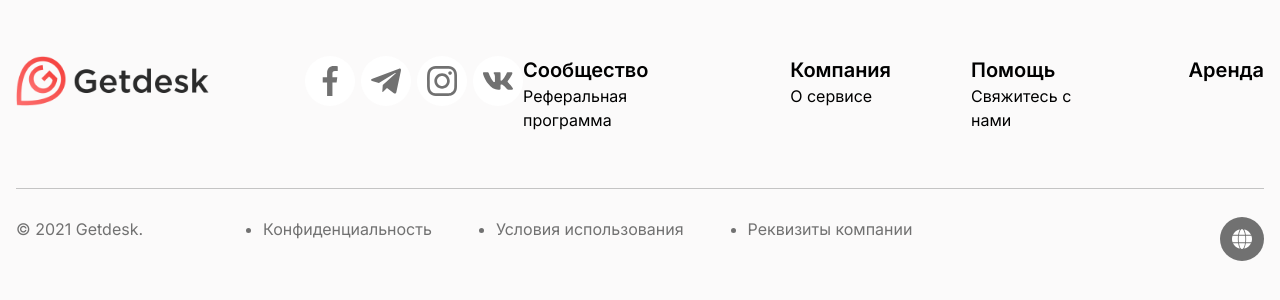
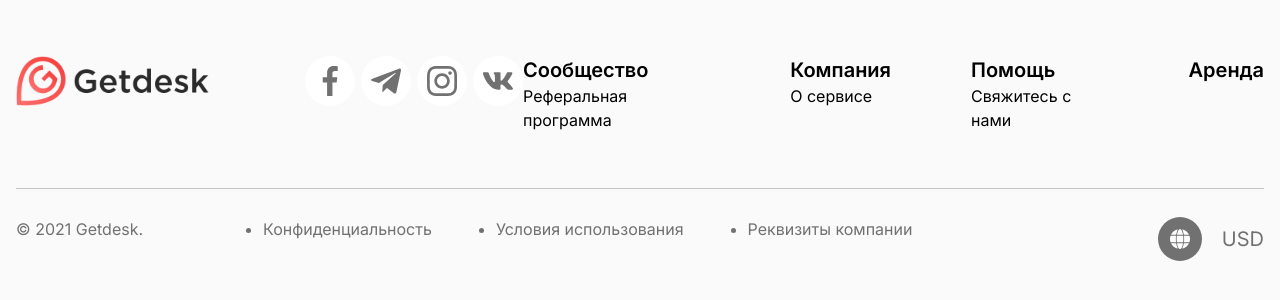
Before and after one commit to bekbolot2004/31github, a Next.js app: page / in a window 1280 px wide. Shown: the top 300 px of the page. Built offline with nearby package versions, Linux system fonts and the light colour scheme.

Commit message:
Done currency change button

```diff
--- /dev/null
+++ b/src/shared/currencyButton/index.ts
@@ -0,0 +1 @@
+export { CurrencyButton } from "./ui";
--- /dev/null
+++ b/src/shared/currencyButton/ui/index.tsx
@@ -0,0 +1,31 @@
+"use client"
+
+import Image from 'next/image'
+import { useState } from 'react';
+
+export const CurrencyButton = () => {
+
+  const currencyList =
+    [
+      {
+        id: 1,
+        name: "RUB"
+      },
+      {
+        id: 2,
+        name: "USD"
+      },
+      {
+        id: 3,
+        name: "EURO"
+      },
+    ]
+
+  const [currency, setCurrency] = useState(currencyList[1])
+
+  return (
+    <div className=' text-[#717171]'>
+      <p className=' text-xl'>{currency.name}</p>
+    </div>
+  );
+};
--- a/src/widgets/Layout/Footer/ui/index.tsx
+++ b/src/widgets/Layout/Footer/ui/index.tsx
@@ -3,6 +3,7 @@ import logo from '../../../../shared/assets/logo.png'
 import Image from 'next/image'
 import { SocialMedia } from "@/shared/socialMedia";
 import { LanguageButton } from "@/shared/languageButton";
+import { CurrencyButton } from "@/shared/currencyButton/ui";
 
 export const Footer = () => {
 
@@ -81,8 +82,9 @@ export const Footer = () => {
               <li>Реквизиты компании</li>
             </ul>
           </div>
-          <div>
+          <div className="flex items-center gap-5">
             <LanguageButton />
+            <CurrencyButton />
           </div>
         </div>
       </div>
```
